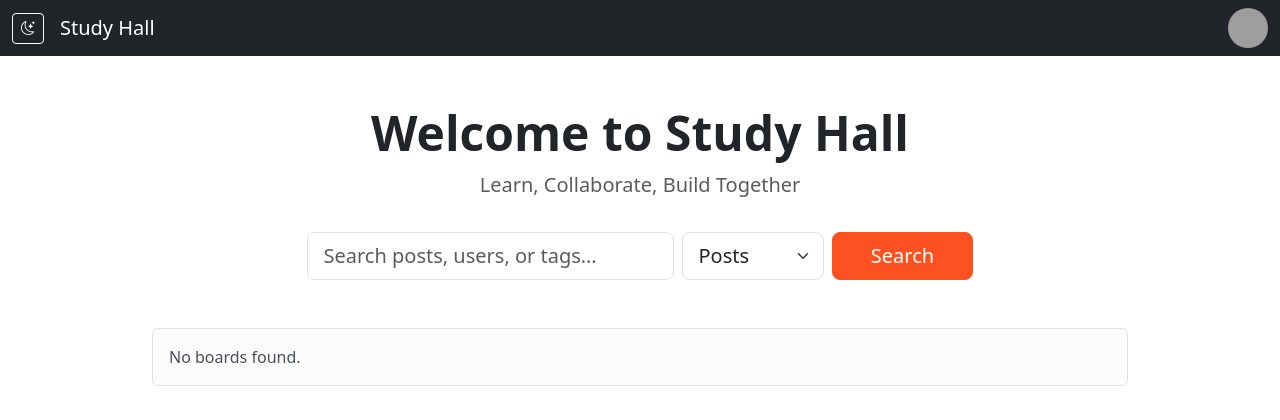
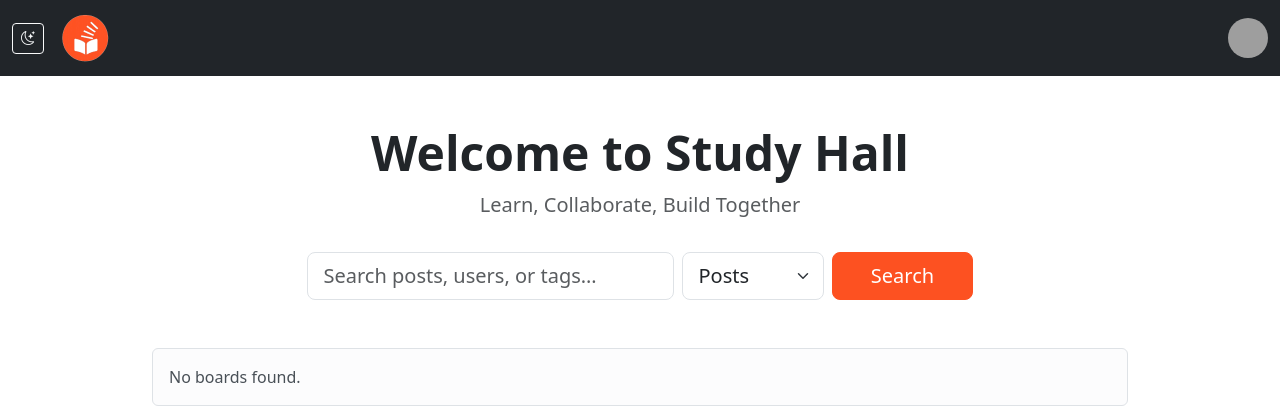
Before and after one commit to stayvoh/Study-Hall, a PHP site: page /reset/views/dashboard.php in a window 1280 px wide. Shown: the top 420 px of the page. Run offline with PHP 8.4, Linux system fonts and the light colour scheme; some libraries are stand-ins or nearby versions; grey boxes are pictures that could not be loaded.

Commit message:
Added some logos that we may or may not use (some of them look bad but oh well)

```diff
--- a/app/views/header.php
+++ b/app/views/header.php
@@ -31,7 +31,9 @@ $isProfilePage = str_starts_with($currentPath, 'profile');
 
     <?php if (!in_array($currentPath, $excludeHeader, true)): ?>
         <!-- Navbar brand -->
-        <a class="navbar-brand" href="/dashboard">Study Hall</a>
+        <a class="navbar-brand" href="/dashboard">
+            <img src="/images/SHIcon.png" alt="Study Hall" height="50">
+        </a>
 
         <!-- Right-side buttons -->
         <div class="d-flex ms-auto align-items-center">
```
Also changed, not shown: app/public/images/LongSHLogo.png (added), app/public/images/LongSHLogoWhite.png (added), app/public/images/LongSHLogoWhiteSmall.png (added), app/public/images/SHIcon.png (added), app/public/images/SHLogoWhite.png (added), app/public/images/SHLogoWhiteTiny.png (added), app/public/images/SHLogoWhiteTinyFilled.png (added).
